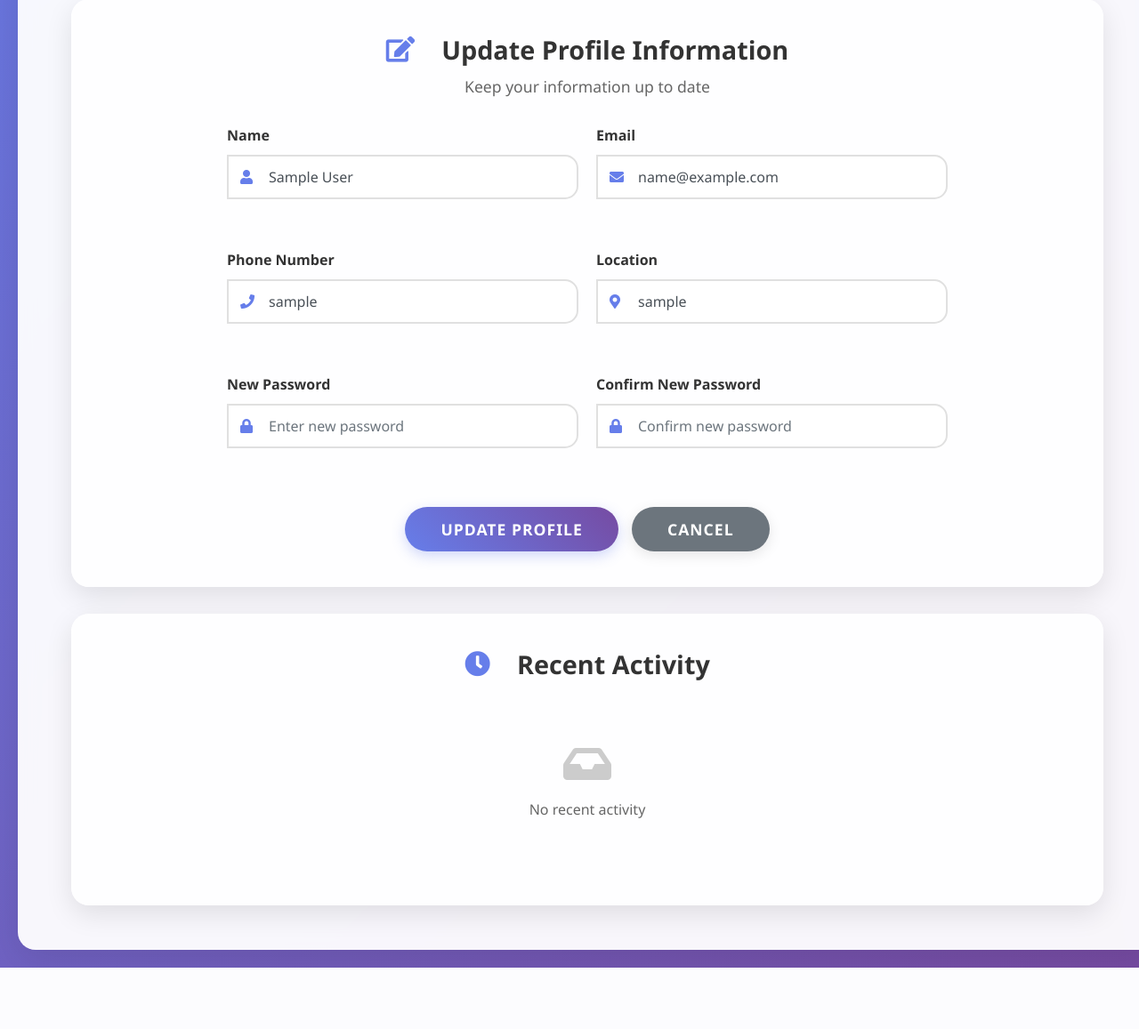
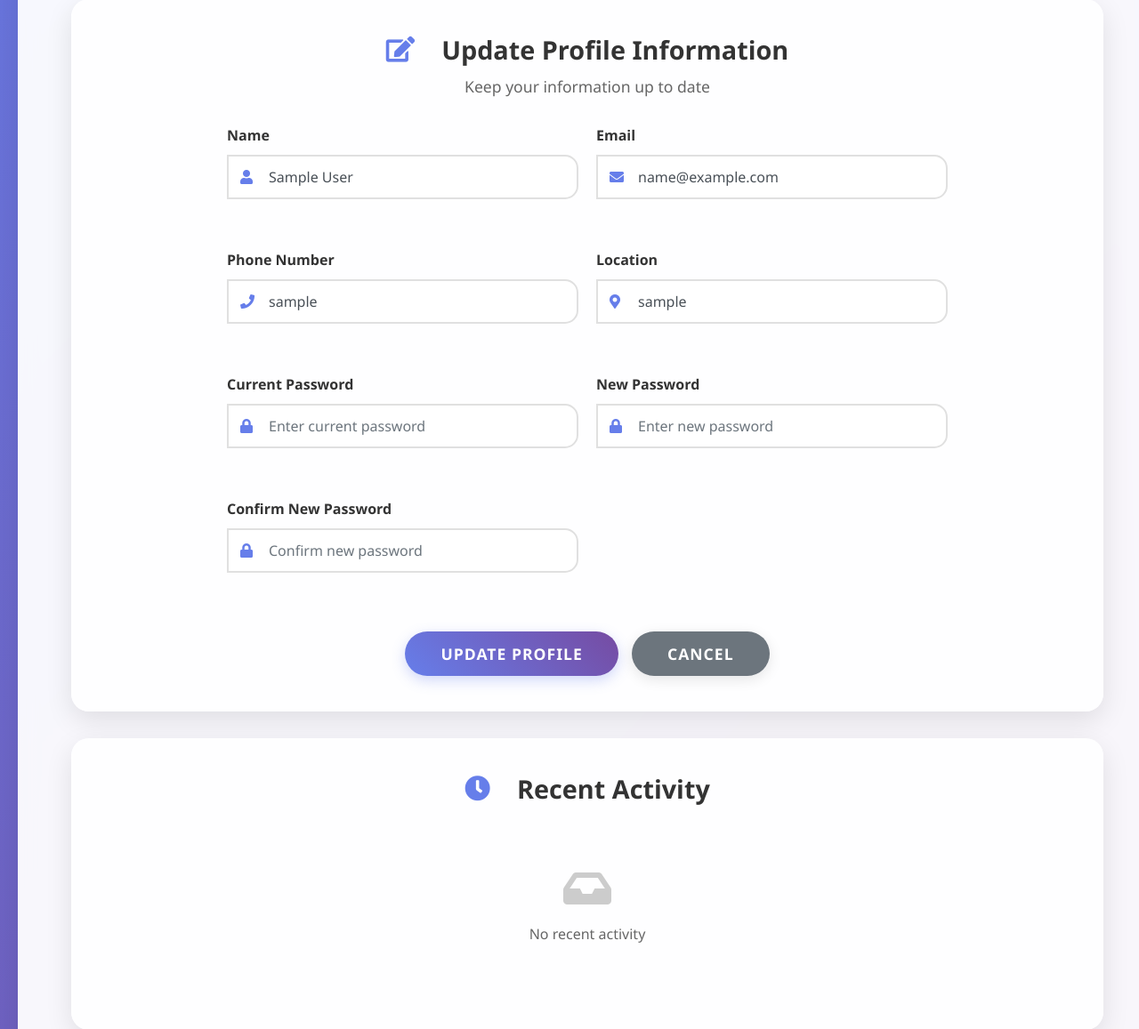
Before and after one commit to Mdboniamin/predefense, a Flask app: page /customer/profile in a window 1280 px wide. Shown: the part 525-1682 px from the top of the page at 89% size. Before the commit the page ends 1613 px from the top, so only its background shows below. Run offline with Flask 3, Linux system fonts and the light colour scheme; the visitor is signed in with stand-in values (Sample User, id 1); data that the repository does not hold is empty; some libraries are stand-ins or nearby versions.

Commit message:
Implement password change functionality in user profiles

```diff
--- a/app/routes/customer.py
+++ b/app/routes/customer.py
@@ -195,12 +195,20 @@ def order_history():
 def profile():
     form = UpdateProfileForm()
     if form.validate_on_submit():
+        # Check if password change is requested
+        if form.new_password.data:
+            if not bcrypt.check_password_hash(current_user.password, form.existing_password.data):
+                flash("Current password is incorrect!", "danger")
+                return redirect(url_for("customer.profile"))
+            if form.new_password.data != form.confirm_new_password.data:
+                flash("New passwords do not match!", "danger")
+                return redirect(url_for("customer.profile"))
+            current_user.password = bcrypt.generate_password_hash(form.new_password.data).decode('utf-8')
+
         current_user.name = form.name.data
         current_user.email = form.email.data
         current_user.phone_number = form.phone_number.data
         current_user.location = form.location.data
-        if form.password.data:
-            current_user.password = bcrypt.generate_password_hash(form.password.data).decode('utf-8')
         db.session.commit()
         flash("Your profile has been updated!", "success")
         return redirect(url_for("customer.profile"))
--- a/app/templates/profile.html
+++ b/app/templates/profile.html
@@ -172,39 +172,58 @@
 
                                 <div class="form-row">
                     <div class="form-group">
-                        {{ form.password.label(class="form-label") }}
+                        {{ form.existing_password.label(class="form-label") }}
                         <div class="input-group">
                             <div class="input-icon">
                                 <i class="fas fa-lock"></i>
                             </div>
-                            {% if form.password.errors %}
-                                {{ form.password(class="form-control is-invalid", placeholder="Enter new password") }}
+                            {% if form.existing_password.errors %}
+                                {{ form.existing_password(class="form-control is-invalid", placeholder="Enter current password") }}
                                 <div class="invalid-feedback">
-                                    {% for error in form.password.errors %}
+                                    {% for error in form.existing_password.errors %}
                                         <span>{{ error }}</span>
                                     {% endfor %}
                                 </div>
                             {% else %}
-                                {{ form.password(class="form-control", placeholder="Enter new password") }}
+                                {{ form.existing_password(class="form-control", placeholder="Enter current password") }}
                             {% endif %}
                         </div>
                     </div>
 
                     <div class="form-group">
-                        {{ form.confirm_password.label(class="form-label") }}
+                        {{ form.new_password.label(class="form-label") }}
                         <div class="input-group">
                             <div class="input-icon">
                                 <i class="fas fa-lock"></i>
                             </div>
-                            {% if form.confirm_password.errors %}
-                                {{ form.confirm_password(class="form-control is-invalid", placeholder="Confirm new password") }}
+                            {% if form.new_password.errors %}
+                                {{ form.new_password(class="form-control is-invalid", placeholder="Enter new password") }}
                                 <div class="invalid-feedback">
-                                    {% for error in form.confirm_password.errors %}
+                                    {% for error in form.new_password.errors %}
                                         <span>{{ error }}</span>
                                     {% endfor %}
                                 </div>
                             {% else %}
-                                {{ form.confirm_password(class="form-control", placeholder="Confirm new password") }}
+                                {{ form.new_password(class="form-control", placeholder="Enter new password") }}
+                            {% endif %}
+                        </div>
+                    </div>
+
+                    <div class="form-group">
+                        {{ form.confirm_new_password.label(class="form-label") }}
+                        <div class="input-group">
+                            <div class="input-icon">
+                                <i class="fas fa-lock"></i>
+                            </div>
+                            {% if form.confirm_new_password.errors %}
+                                {{ form.confirm_new_password(class="form-control is-invalid", placeholder="Confirm new password") }}
+                                <div class="invalid-feedback">
+                                    {% for error in form.confirm_new_password.errors %}
+                                        <span>{{ error }}</span>
+                                    {% endfor %}
+                                </div>
+                            {% else %}
+                                {{ form.confirm_new_password(class="form-control", placeholder="Confirm new password") }}
                             {% endif %}
                         </div>
                     </div>
--- a/app/utils/profile_forms.py
+++ b/app/utils/profile_forms.py
@@ -10,8 +10,9 @@ class UpdateProfileForm(FlaskForm):
     phone_number = StringField("Phone Number", validators=[DataRequired(), Length(min=10, max=20)])
     location = StringField("Location", validators=[DataRequired(), Length(min=2, max=200)])
     submit = SubmitField("Update Profile")
-    password = PasswordField('New Password', validators=[Optional(), Length(min=6, max=20)])
-    confirm_password = PasswordField('Confirm New Password', validators=[Optional(), EqualTo('password', message='Passwords must match')])
+    existing_password = PasswordField('Current Password', validators=[Optional(), DataRequired(message='Current password is required to change password')])
+    new_password = PasswordField('New Password', validators=[Optional(), Length(min=6, max=20, message='Password must be between 6 and 20 characters')])
+    confirm_new_password = PasswordField('Confirm New Password', validators=[Optional(), EqualTo('new_password', message='Passwords must match')])
 
     def validate_email(self, email):
         if email.data != current_user.email:
```
Also changed, not shown: app/routes/admin.py (+10 -2 lines), app/routes/restaurant.py (+10 -2 lines).
